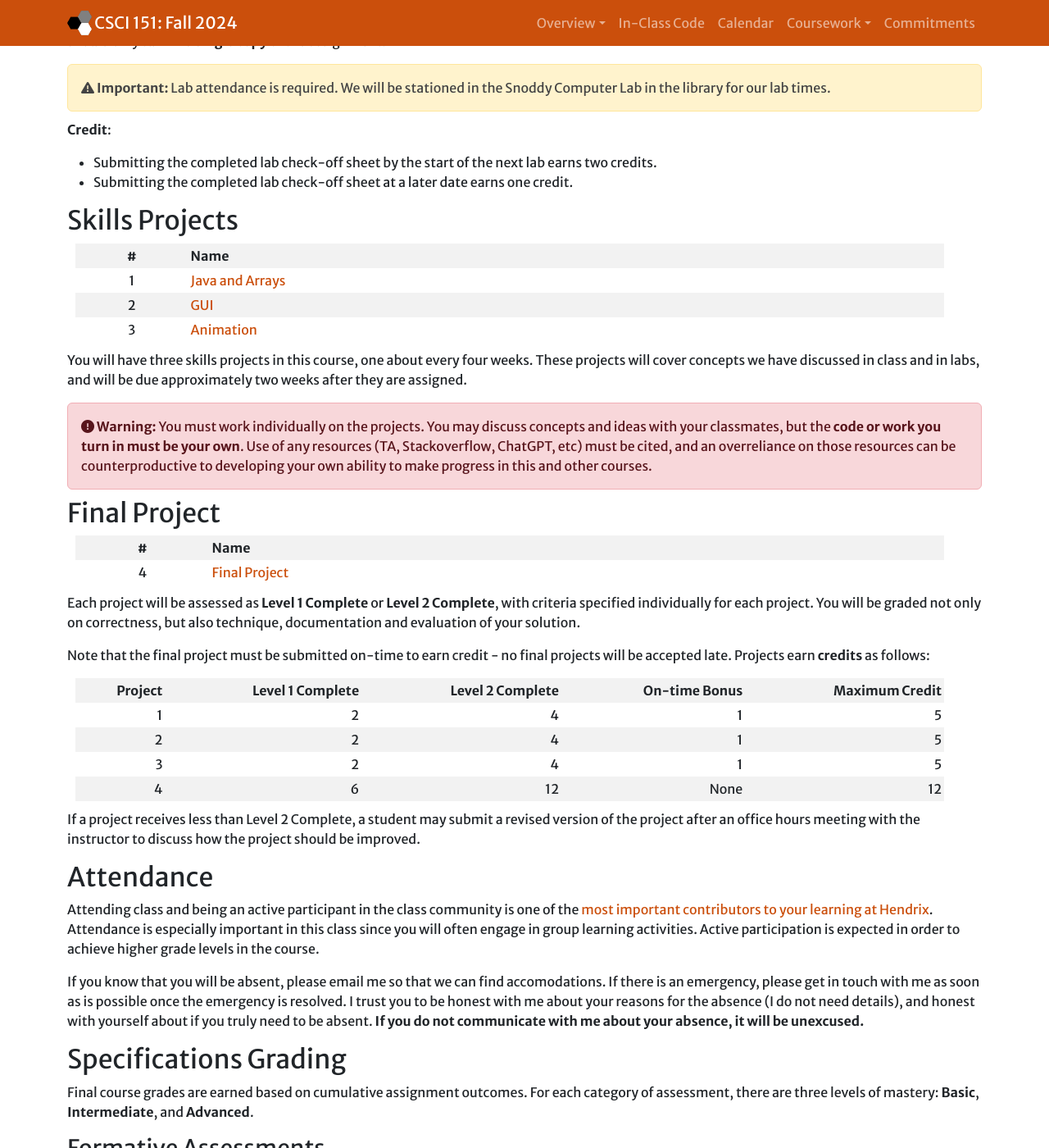
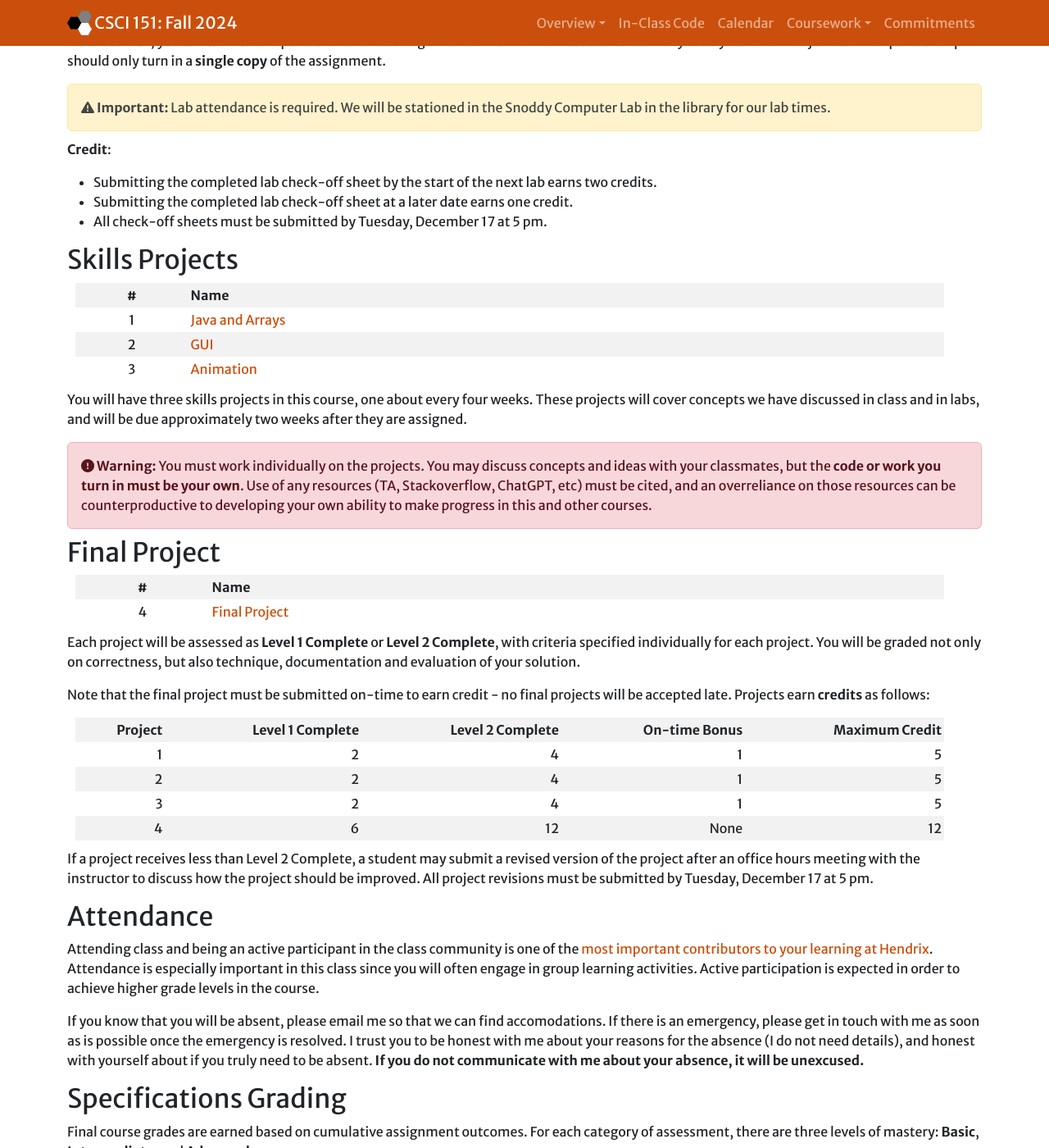
Before and after one commit to Hendrix-CS/csci151, a Jekyll site: the page built from index.md, in a window 1280 px wide and 1400 px high, scrolled down 3415 px. Shown: the whole window at 82% size. Built offline with Jekyll 4.4.1, drawn with Linux system fonts in a browser that asks for light colours; nearby versions of some CDN libraries; some of the changed text lies outside the part shown.

Commit message:
Minor phrasing revision

```diff
--- a/index.md
+++ b/index.md
@@ -88,6 +88,7 @@ for a demonstration of understanding. There are three types of formative assessm
   * A student is welcome to schedule a follow-up meeting to make an additional attempt
     to earn full credit.
 * Attempting the demonstration by the deadline earns one additional credit.
+* All demonstrations must be completed by Tuesday, December 17 at 5 pm.
 
 ## <a name="labs">Labs</a>
 
@@ -117,6 +118,7 @@ stationed in the Snoddy Computer Lab in the library for our lab times." %}
 **Credit**:
 * Submitting the completed lab check-off sheet by the start of the next lab earns two credits.
 * Submitting the completed lab check-off sheet at a later date earns one credit.
+* All check-off sheets must be submitted by Tuesday, December 17 at 5 pm.
 
 ## <a name="projects">Skills Projects</a>
 
@@ -151,7 +153,8 @@ will be accepted late. Projects earn **credits** as follows:
 | 4       | 6                | 12               | None          | 12             |
 
 If a project receives less than Level 2 Complete, a student may submit a revised version of the project after an
-office hours meeting with the instructor to discuss how the project should be improved.
+office hours meeting with the instructor to discuss how the project should be improved. All project revisions must
+be submitted by Tuesday, December 17 at 5 pm.
 
 ## <a name="attendance">Attendance</a>
 
```
